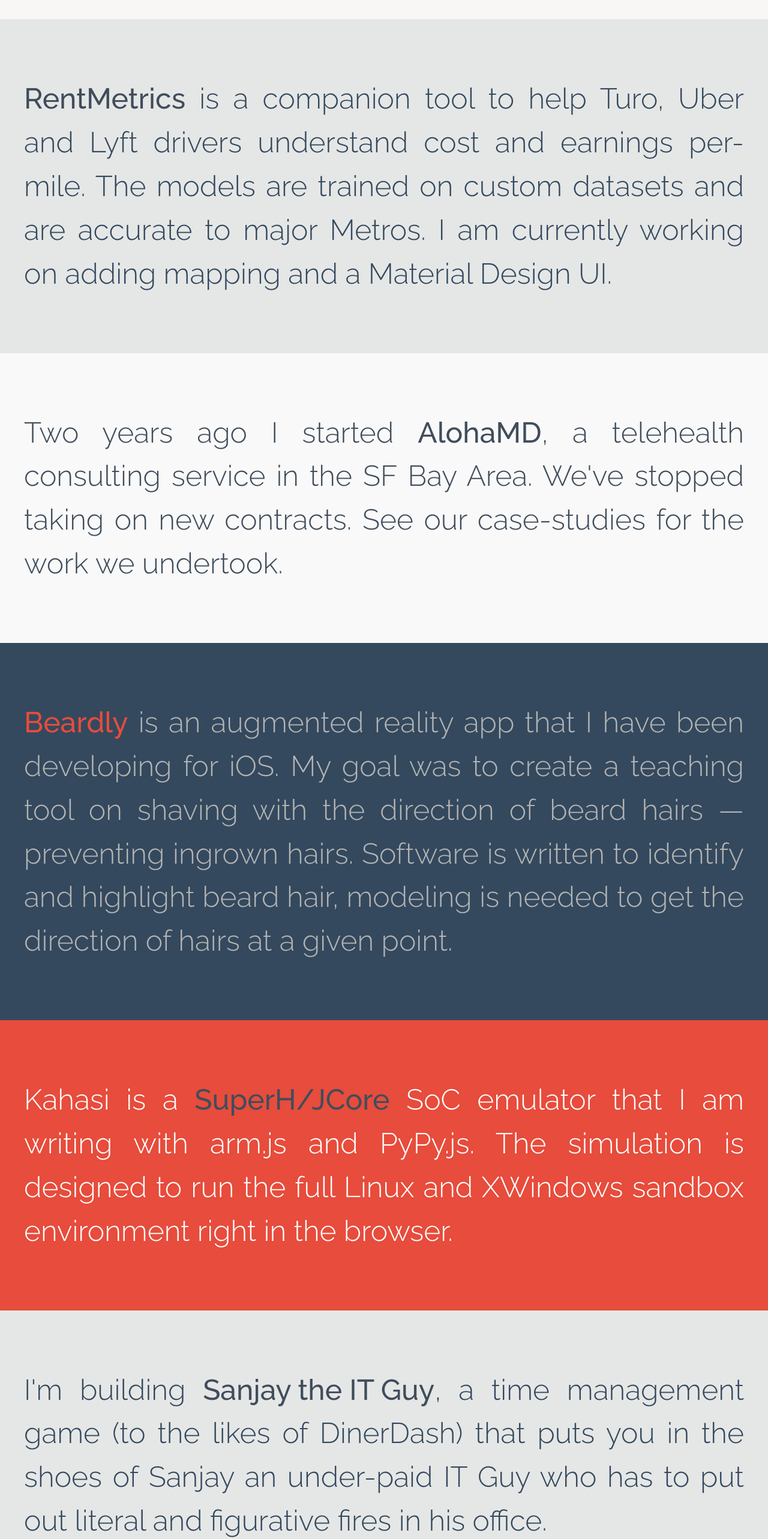
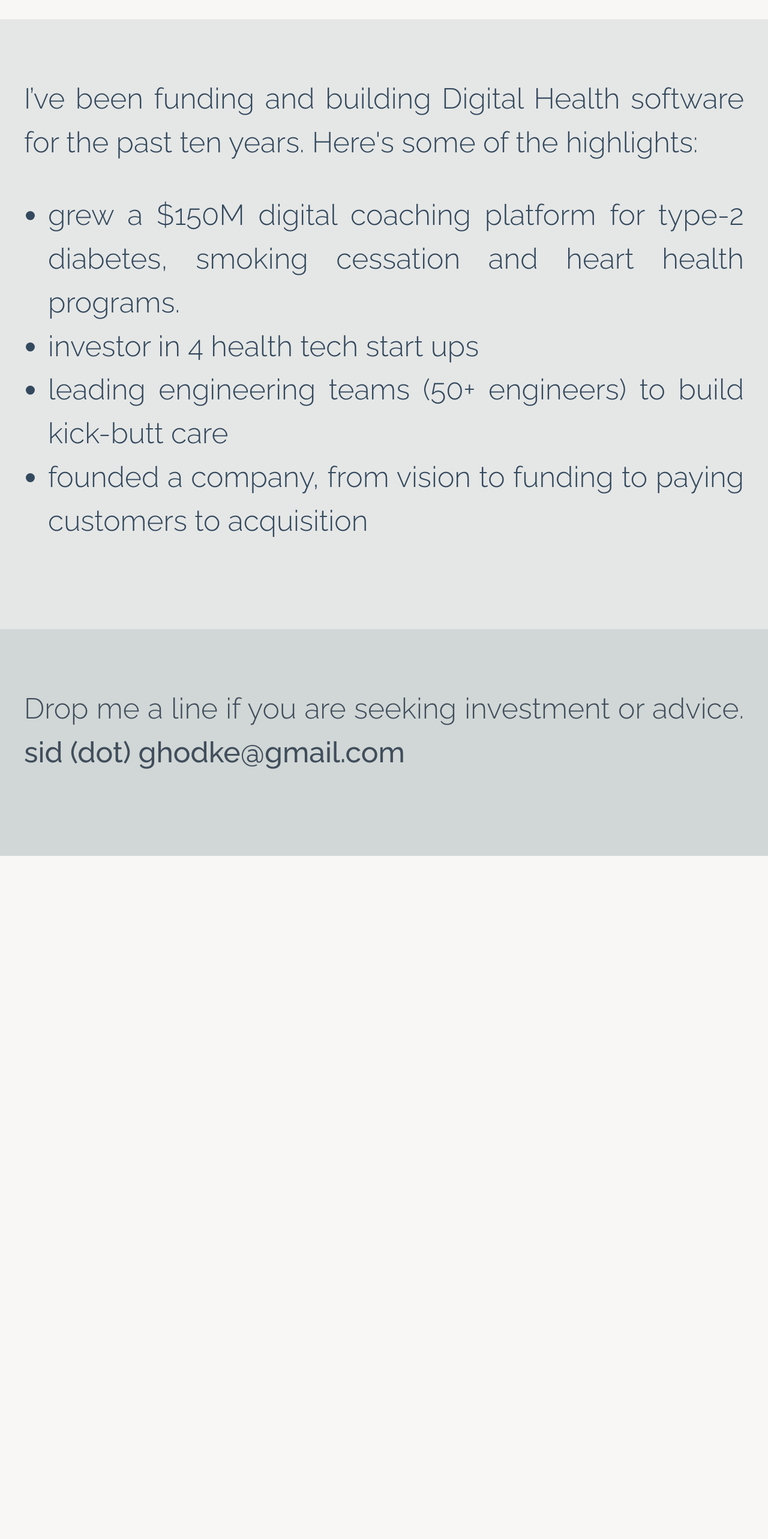
Before and after one commit to sughodke/sughodke.github.io, a Next.js app: page / in a window 1280 px wide. Shown: the part 1040-3606 px from the top of the page at 60% size. After the commit the page ends 2467 px from the top, so only its background shows below. Built offline with nearby package versions, Linux system fonts and the light colour scheme.

Commit message:
Refactor Projects out of Pages

```diff
--- a/pages/index.js
+++ b/pages/index.js
@@ -1,56 +1,18 @@
 import Header from "../partials/Header";
 import SocialLinks from "../partials/SocialLinks";
 import ContactForm from "../partials/ContactForm";
+import Projects from "../partials/Projects";
 import Project from "../components/Project";
 
 export default function Home() {
-    return (
-        <div>
+    return <div>
         <Header />
         <SocialLinks/>
 
         <main>
-                <Project>
-                    <p><a>RentMetrics</a> is a companion tool to help Turo, Uber and Lyft drivers understand cost and
-                        earnings per-mile. The models are trained on custom datasets and are accurate to major Metros. I
-                        am currently working on adding mapping and a Material Design UI.</p>
-                </Project>
-
-                <Project>
-                    <p>Two years ago I started <a href="http://172.93.55.89">AlohaMD</a>, a telehealth consulting
-                        service in the SF Bay Area. We&apos;ve stopped taking on new contracts. See our case-studies for the
-                        work we undertook.</p>
-                </Project>
-
-                <Project>
-                    <p><a>Beardly</a> is an augmented reality app that I have been developing for iOS. My goal was to
-                        create a teaching tool on shaving with the direction of beard hairs — preventing ingrown hairs.
-                        Software is written to identify and highlight beard hair, modeling is needed to get the
-                        direction of hairs at a given point.</p>
-                </Project>
-
-                <Project>
-                    <p>Kahasi is a <a href="https://en.wikipedia.org/wiki/SuperH#J_Core">SuperH/JCore</a> SoC emulator
-                        that I am writing with arm.js and PyPy.js. The simulation is designed to run the full Linux and
-                        XWindows sandbox environment right in the browser.</p>
-                </Project>
-
-                <Project>
-                    <p>I&apos;m building <a href="#">Sanjay the IT Guy</a>, a time management game (to the likes of
-                        DinerDash) that puts you in the shoes of Sanjay an under-paid IT Guy who has to put out literal
-                        and figurative fires in his office.</p>
-                </Project>
-
-                <Project>
-                    <p>My newest project is <a href="//roscida.biz">Roscida</a>, a tool to move communications among
-                        teams into the 21st century. This tool will migrate conversations from Mailers and USENET groups
-                        into <a href="http://discourse.org">Discourse</a> community. Users will be able to search
-                        previous conversations, create new threads all while using a great web-first User Interface.</p>
-                </Project>
-
+            { Projects.map((p, idx) => <Project key={idx}>{p}</Project>) }
         </main>
 
         <ContactForm />
     </div>
-    )
 }
```
Lines whose indentation alone changed are shown as unchanged.
